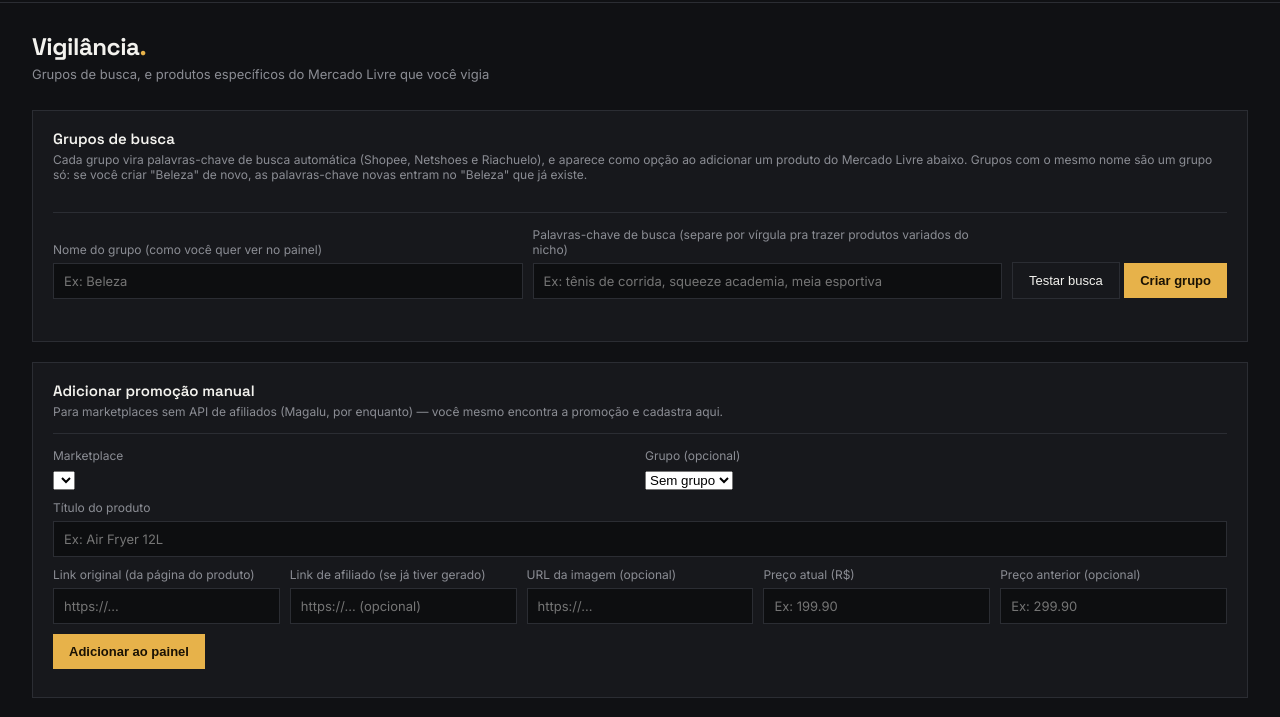
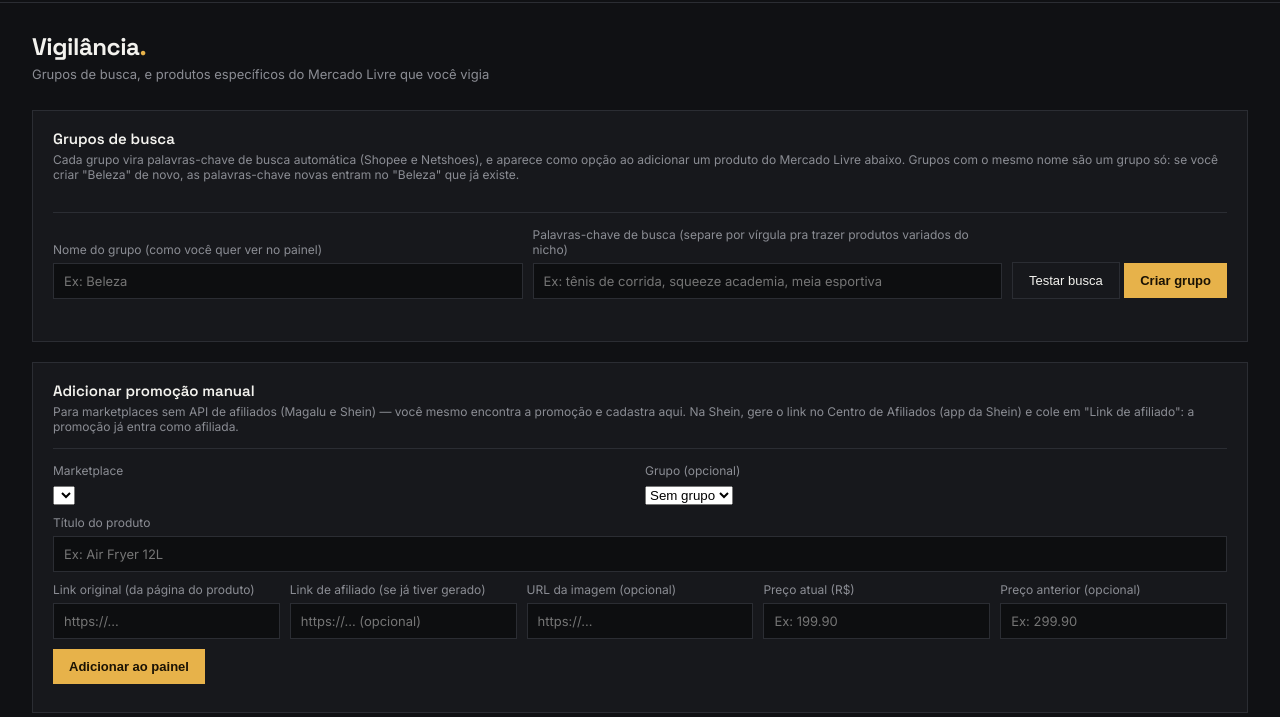
Before and after one commit to nilzaborges358-afk/radarpromocoes, a website: page public/watchlist.html in a window 1280 px wide. Shown: the part 56-773 px from the top of the page. Drawn offline with Linux system fonts and the light colour scheme; no server answers.

Commit message:
Update watchlist.html

```diff
--- a/public/watchlist.html
+++ b/public/watchlist.html
@@ -112,7 +112,7 @@
 
   <div class="group-manager">
     <div class="group-manager-title">Grupos de busca</div>
-    <p class="group-manager-sub">Cada grupo vira palavras-chave de busca automática (Shopee, Netshoes e Riachuelo), e aparece como opção ao adicionar um produto do Mercado Livre abaixo. Grupos com o mesmo nome são um grupo só: se você criar "Beleza" de novo, as palavras-chave novas entram no "Beleza" que já existe.</p>
+    <p class="group-manager-sub">Cada grupo vira palavras-chave de busca automática (Shopee e Netshoes), e aparece como opção ao adicionar um produto do Mercado Livre abaixo. Grupos com o mesmo nome são um grupo só: se você criar "Beleza" de novo, as palavras-chave novas entram no "Beleza" que já existe.</p>
 
     <div id="groupsList" class="groups-list"></div>
 
@@ -136,7 +136,7 @@
 
   <div class="group-manager">
     <div class="group-manager-title">Adicionar promoção manual</div>
-    <p class="group-manager-sub">Para marketplaces sem API de afiliados (Magalu, por enquanto) — você mesmo encontra a promoção e cadastra aqui.</p>
+    <p class="group-manager-sub">Para marketplaces sem API de afiliados (Magalu e Shein) — você mesmo encontra a promoção e cadastra aqui. Na Shein, gere o link no Centro de Afiliados (app da Shein) e cole em "Link de afiliado": a promoção já entra como afiliada.</p>
 
     <div class="new-group-form" id="manualForm">
       <div class="field">
```
